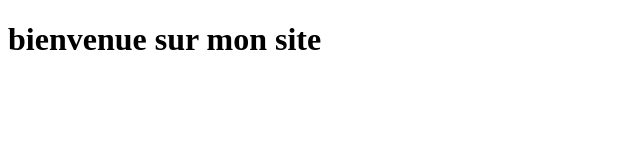
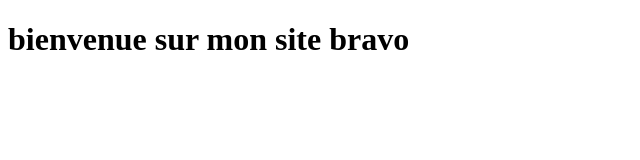
Before and after one commit to Dedzia/OpenClassroomProject, a plain HTML site: page index.html in a window 1280 px wide. Shown: the whole page, without its empty margins (0-640 px from the left). Drawn offline with Linux system fonts and the light colour scheme.

Commit message:
mofification du titre h1

```diff
--- a/index.html
+++ b/index.html
@@ -6,7 +6,7 @@
     <title>Document</title>
     <link rel="sylesheet" type="text/css" href="style.css">
 </head>
- <h1> bienvenue sur mon site</h1>
+ <h1> bienvenue sur mon site bravo</h1>
 <body>
 
 </body>
```
